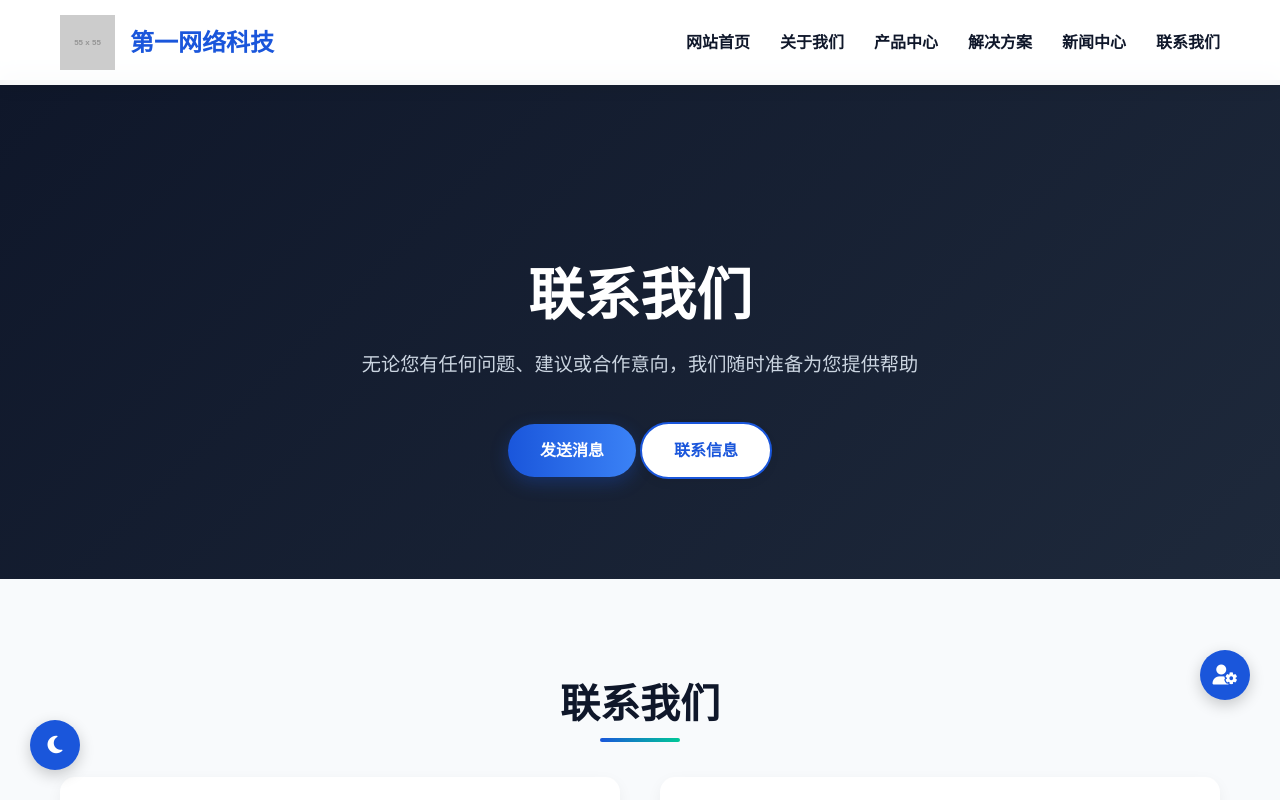
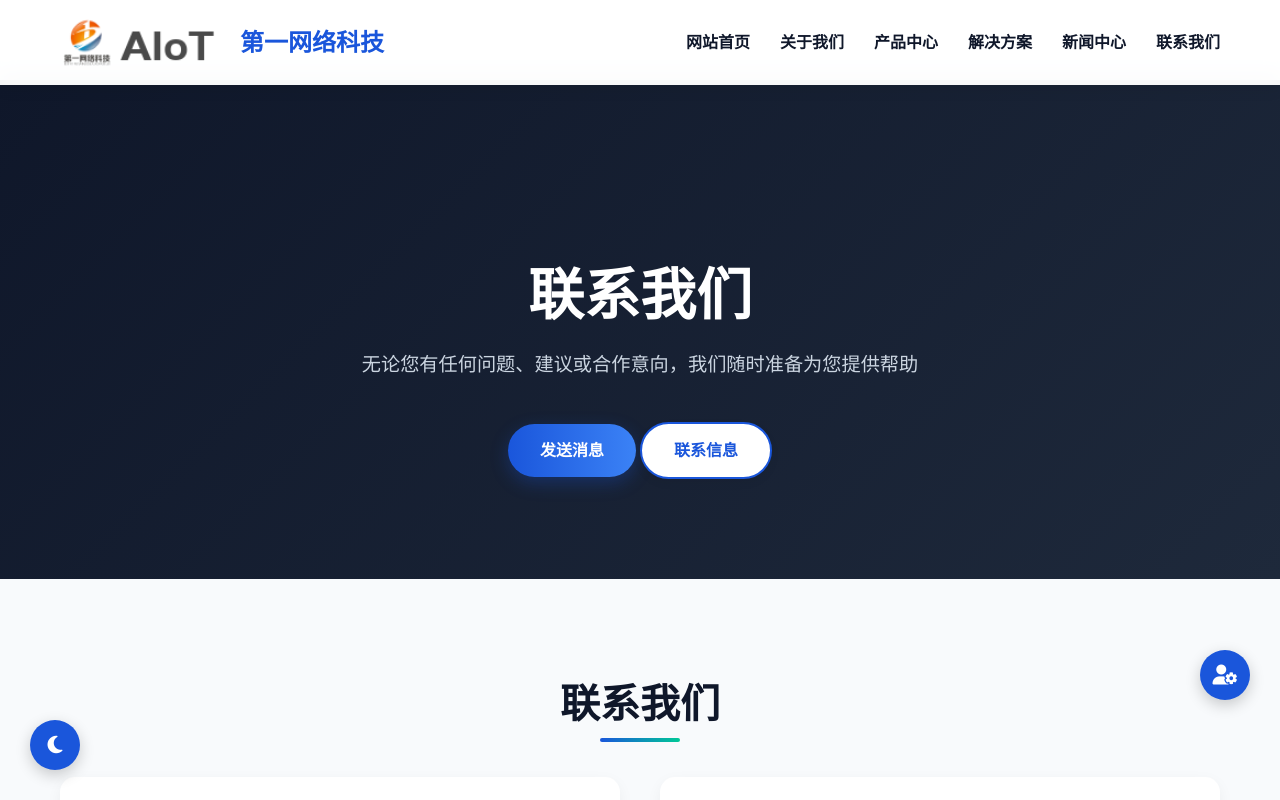
Before and after one commit to dywlkj/dywlkj.github.io, a plain HTML site: page contact.html in a window 1280 px wide. Shown: the top 800 px of the page. Drawn offline with Linux system fonts and the light colour scheme; placeholder pictures from the web are drawn by us.

Commit message:
Update contact.html

```diff
--- a/contact.html
+++ b/contact.html
@@ -855,7 +855,7 @@
     <nav class="navbar">
         <div class="container">
             <a href="index.html" class="logo">
-                <img src="https://via.placeholder.com/55x55/1a56db/ffffff?text=LOGO" alt="第一网络科技" class="logo-img">
+                <img src="https://raw.githubusercontent.com/dywlkj/dywlkj.github.io/refs/heads/main/IMG/logo.png" alt="第一网络科技" class="logo-img">
                 <div class="logo-text"><span>第一网络科技</span></div>
             </a>
 
```
Lines whose indentation alone changed are shown as unchanged.
